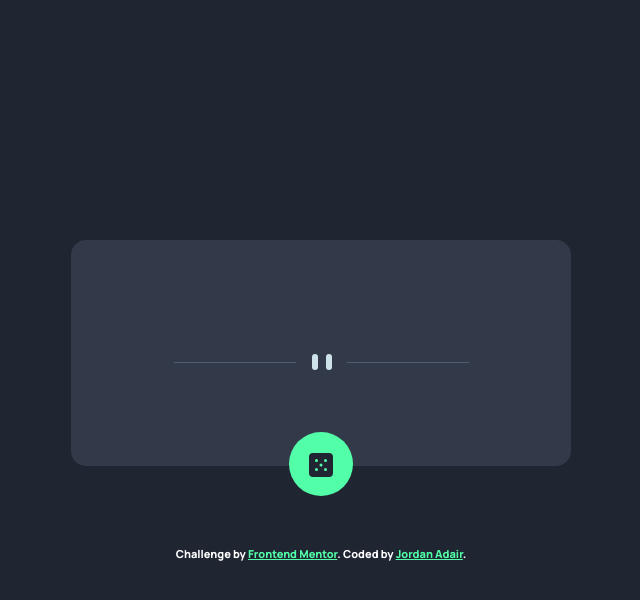
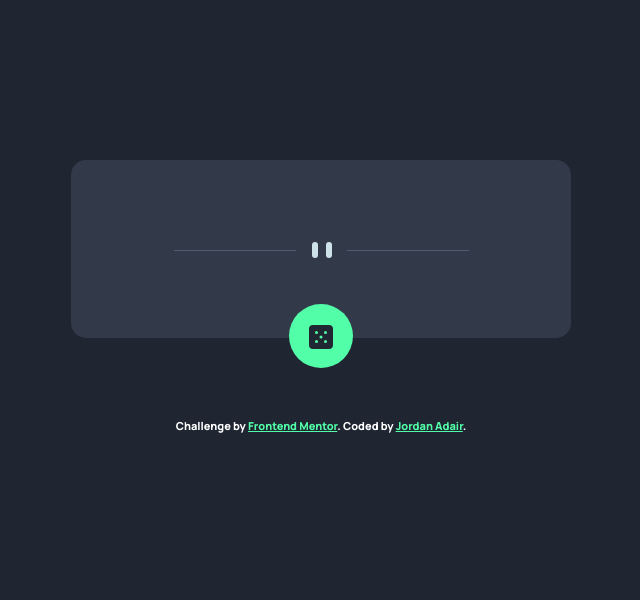
Before and after one commit to JordanAdair/advice-generator-app-main, a plain HTML site: page advice-generator-app-main/index.html in a window 1280 px wide. Shown: the whole page, without its empty margins (319-959 px from the left). Drawn offline with nearby package versions, Linux system fonts and the light colour scheme; no server answers.

Commit message:
Update styles.css

```diff
--- a/advice-generator-app-main/styles.css
+++ b/advice-generator-app-main/styles.css
@@ -48,11 +48,11 @@ body {
 .main-content {
 	width: min(90vw, 500px);
 	margin-inline: auto;
-	margin-top: 15rem;
+	margin-top: 10rem;
 	display: flex;
 	flex-direction: column;
 	align-items: center;
-	gap: 2rem;
+	gap: 1rem;
 	background-color: var(--neutral-dark-grayish-blue);
 	border-radius: 15px;
 }
@@ -67,8 +67,6 @@ body {
 }
 
 .advice-quote-block {
-	display: flex;
-	flex-direction: column;
 	text-align: center;
 	margin: 10px 35px 10px 35px;
 	font-size: var(--body-copy);
```
